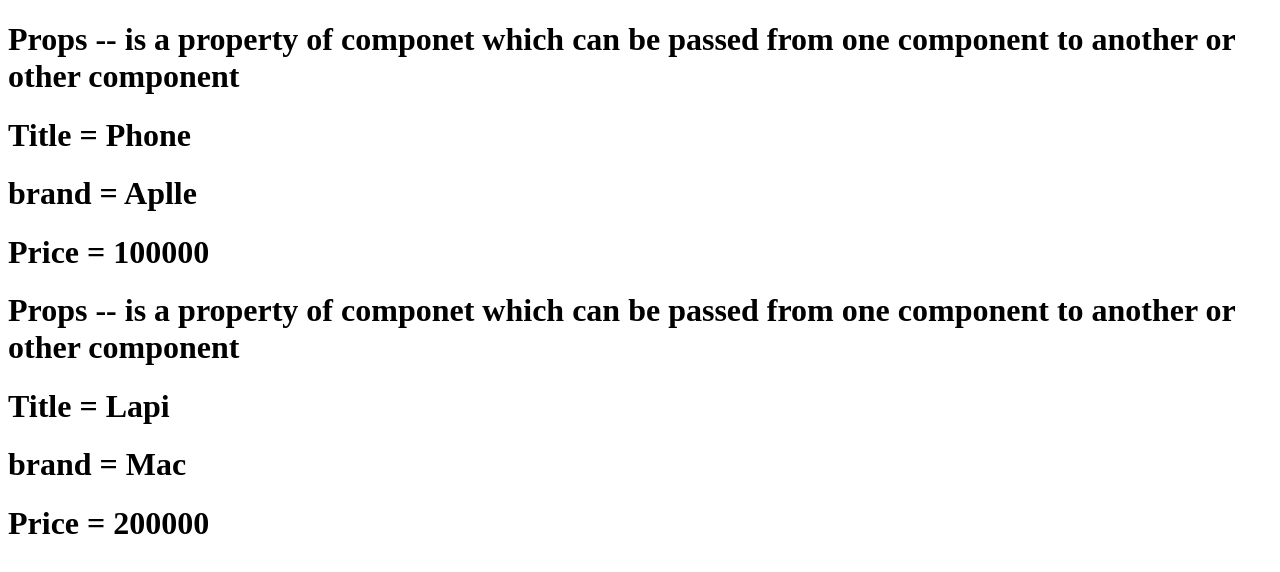
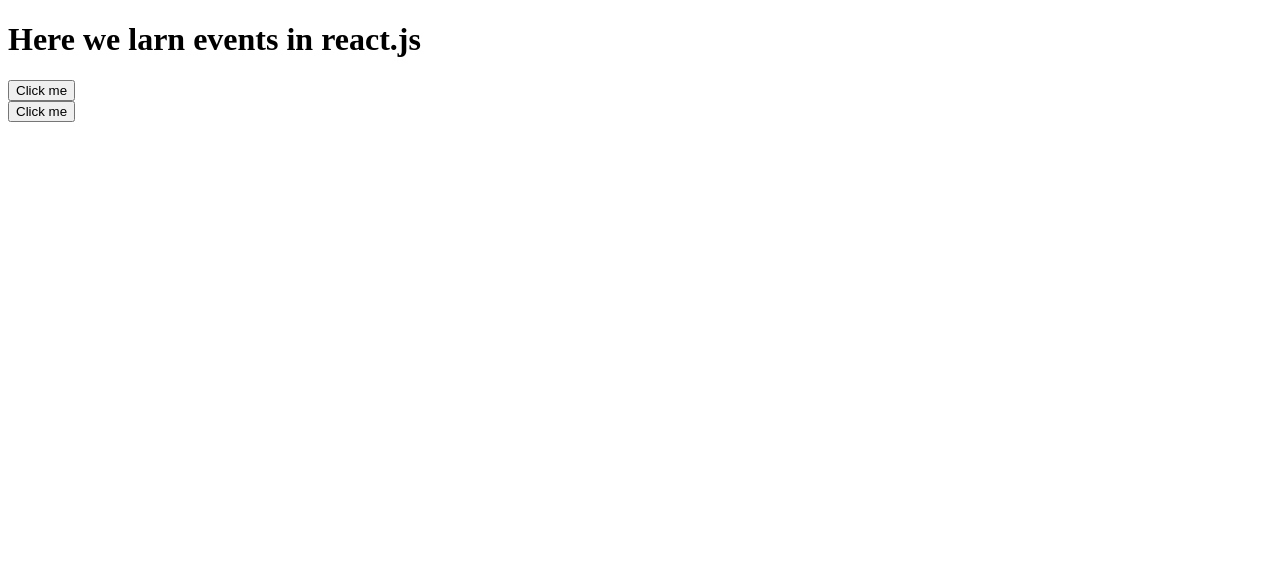
Before and after one commit to Sameer-Beg/React.js-with-Sameer, a React (Vite) app: page / in a window 1280 px wide. Shown: the top 572 px of the page. Built offline with nearby package versions, Linux system fonts and the light colour scheme.

Commit message:
Add files and code

```diff
--- a/src/App.jsx
+++ b/src/App.jsx
@@ -2,6 +2,9 @@
 import V1_variabledeclare from './Components/V1_variabledeclare'
 import V2_reusableComponent from './Components/V2_reusableComponent'
 import V3_problem1 from './Components/V3_problem1'
+import V4_TerrnoryOperater from './Components/V4_TerrnoryOperater'
+import V5_events from './Components/V5_events'
+
 
 const App = () => {
   return (
@@ -18,11 +21,20 @@
     </div> */}
 
 
-    <div>
+    {/* <div>
       <V3_problem1 title="Phone" brand="Aplle" price={100000}/>
       <V3_problem1 title="Lapi" brand="Mac" price={200000}/>
+    </div> */}
+
+
+    {/* <div>
+      <V4_TerrnoryOperater name = "sameer beg" age = {20}/>
+    </div> */}
+
+
+    <div>
+      <V5_events/>
     </div>
-
 
 
     </>
--- /dev/null
+++ b/src/Components/V4_TerrnoryOperater.jsx
@@ -0,0 +1,14 @@
+import React from 'react'
+
+const V4_TerrnoryOperater = ({name , age }) => {
+  return (
+    <div>
+        <h1>
+            {age>18 ? <h1>Yes u can drive</h1> : <h2>No u can't drive</h2>}
+        </h1>
+    </div>
+  )
+}
+
+
+export default V4_TerrnoryOperater
--- /dev/null
+++ b/src/Components/V5_events.jsx
@@ -0,0 +1,15 @@
+import React from 'react'
+
+const V5_events = () => {
+    const handclick = () =>{
+        alert("You click the button")
+    }
+  return (
+    <div>
+      <h1>Here we larn events in react.js</h1>
+      <button onClick={handclick}>Click me </button> <br />
+      <button onMouseEnter={handclick}>Click me </button>
+    </div>
+  )
+}
+export default V5_events
```
